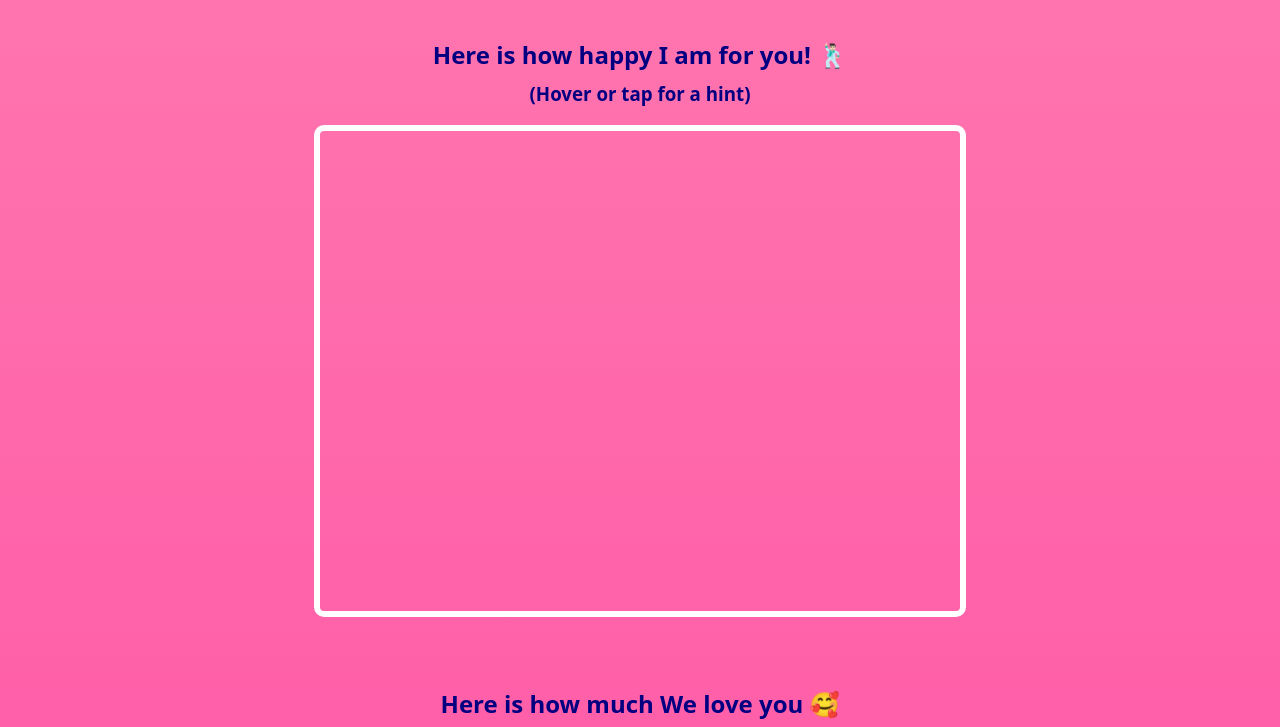
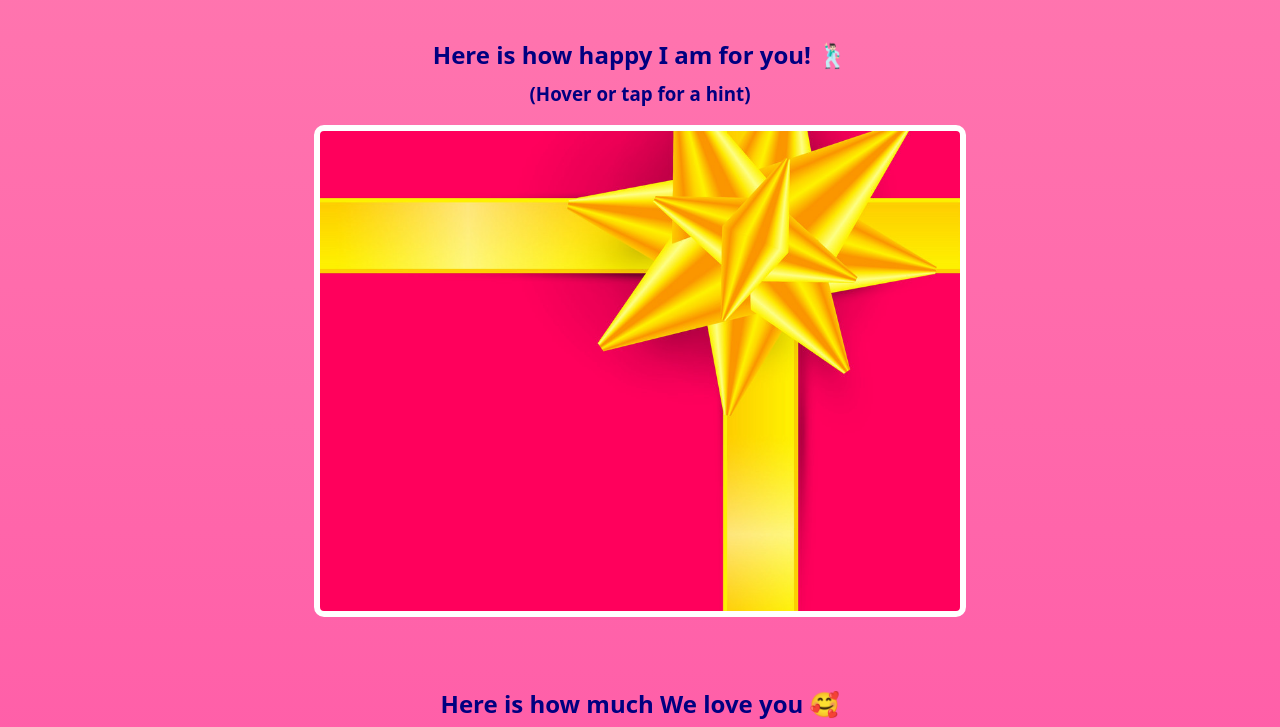
Before and after one commit to jnaugle101/birthdays-site, a plain HTML site: page Madison/index.html in a window 1280 px wide. Shown: the part 2300-3027 px from the top of the page. Drawn offline with Linux system fonts and the light colour scheme; a web font is replaced by a local one.

Commit message:
Madison: restore cover image

```diff
--- a/Madison/madison.css
+++ b/Madison/madison.css
@@ -54,7 +54,7 @@ body {
   height: auto;
   border: 6px solid #fff;
   border-radius: 10px;
-  background-image: url('gift-cor.jpg');
+  background-image: url('gift-cover.jpg');
   background-size: cover;
   background-position: center;
 }
```
